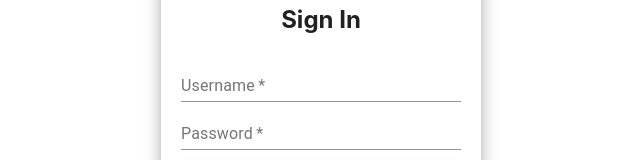
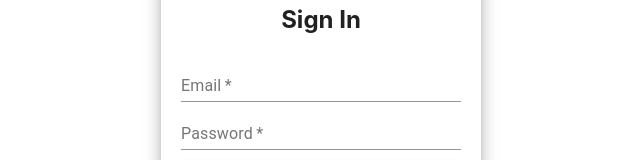
Before and after one commit to yogeshmishra667/react-firebase, a React (Create React App) app: page /login in a window 1280 px wide. Shown: the part 155-315 px from the top of the page, without its empty margins (319-959 px from the left). Built offline with nearby package versions, Linux system fonts and the light colour scheme; no server answers.

Commit message:
refactor code

```diff
--- a/src/Pages/Dashboard.js
+++ b/src/Pages/Dashboard.js
@@ -7,10 +7,10 @@ import Toolbar from '@material-ui/core/Toolbar';
 import List from '@material-ui/core/List';
 import Typography from '@material-ui/core/Typography';
 import Chip from '@material-ui/core/Chip';
-import { mainListItems } from './listItems';
+import { mainListItems } from '../components/listItems';
 import DataGrid from '../Pages/datagridItems';
 import { auth } from '../firebase';
-import Clock from './Time';
+import Clock from '../components/Time';
 
 const drawerWidth = 240;
 
--- a/src/Pages/Login.js
+++ b/src/Pages/Login.js
@@ -4,7 +4,7 @@ import { signInWithEmailAndPassword } from 'firebase/auth';
 import { auth } from '../firebase';
 import { toast, ToastContainer } from 'react-toastify';
 import 'react-toastify/dist/ReactToastify.css';
-import img from './logo.png';
+import img from '../images/logo.png';
 
 //martial ui
 import { Grid, Paper, Avatar, TextField, Button, Typography } from '@material-ui/core';
@@ -64,8 +64,8 @@ const Login = () => {
         </Grid>
         <form onSubmit={handleSubmit}>
           <TextField
-            label="Username"
-            placeholder="Enter username"
+            label="Email"
+            placeholder="Enter Email"
             onChange={(e) => setEmail(e.target.value)}
             fullWidth
             required
--- a/src/Pages/Signup.js
+++ b/src/Pages/Signup.js
@@ -4,8 +4,7 @@ import { auth } from '../firebase';
 import { Link, useNavigate } from 'react-router-dom';
 import { toast, ToastContainer } from 'react-toastify';
 import 'react-toastify/dist/ReactToastify.css';
-
-import img from './logo.png';
+import img from '../images/logo.png';
 
 //martial ui
 import { Grid, Paper, Avatar, TextField, Button, Typography } from '@material-ui/core';
@@ -69,8 +68,8 @@ const Signup = () => {
         </Grid>
         <form onSubmit={handleSubmit}>
           <TextField
-            label="Username"
-            placeholder="Enter username"
+            label="Email"
+            placeholder="Enter Email"
             onChange={(e) => setEmail(e.target.value)}
             fullWidth
             required
--- a/src/Pages/addStudent.js
+++ b/src/Pages/addStudent.js
@@ -15,7 +15,7 @@ import Select from '@material-ui/core/Select';
 import FormControl from '@material-ui/core/FormControl';
 import Button from '@material-ui/core/Button';
 import { Grid, Paper, Avatar, Typography, Toolbar, Chip } from '@material-ui/core';
-import Clock from './Time';
+import Clock from '../components/Time';
 
 const useStyles = makeStyles((theme) => ({
   root: {
--- a/src/Pages/listItems.js
+++ b/src/components/listItems.js
@@ -9,8 +9,8 @@ import ListItem from '@material-ui/core/listItem';
 import ListItemIcon from '@material-ui/core/ListItemIcon';
 import ListItemText from '@material-ui/core/ListItemText';
 import DashboardIcon from '@material-ui/icons/Dashboard';
-import ShoppingCartIcon from '@material-ui/icons/ShoppingCart';
 import PeopleIcon from '@material-ui/icons/People';
+import ExitToAppIcon from '@material-ui/icons/ExitToApp';
 
 //for the Logout
 const logout = async () => {
@@ -38,14 +38,14 @@ export const mainListItems = (
       <Link to="/add">
         <ListItem button>
           <ListItemIcon>
-            <ShoppingCartIcon />
+            <PeopleIcon />
           </ListItemIcon>
           <ListItemText primary="Add Student" />
         </ListItem>
       </Link>
       <ListItem button onClick={logout}>
         <ListItemIcon>
-          <PeopleIcon />
+          <ExitToAppIcon />
         </ListItemIcon>
         <ListItemText primary="Logout" />
       </ListItem>
```
Also changed, not shown: src/Pages/main.js (deleted, +0 -91 lines), firebase.json (added), src/components/Time.js (renamed from src/Pages/Time.js), src/images/logo.png (renamed from src/Pages/logo.png), 1 other file (tests, documents, lock files or other folders).
